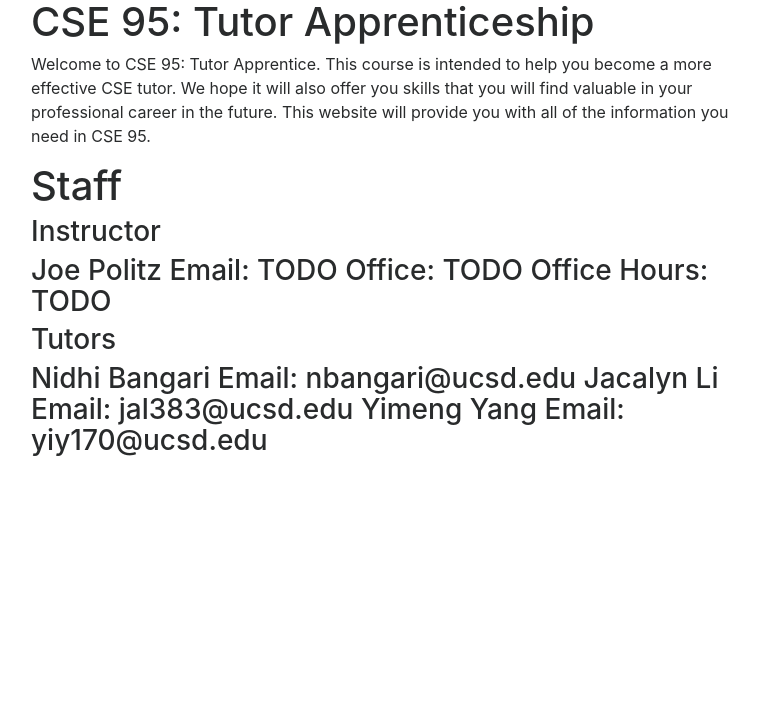
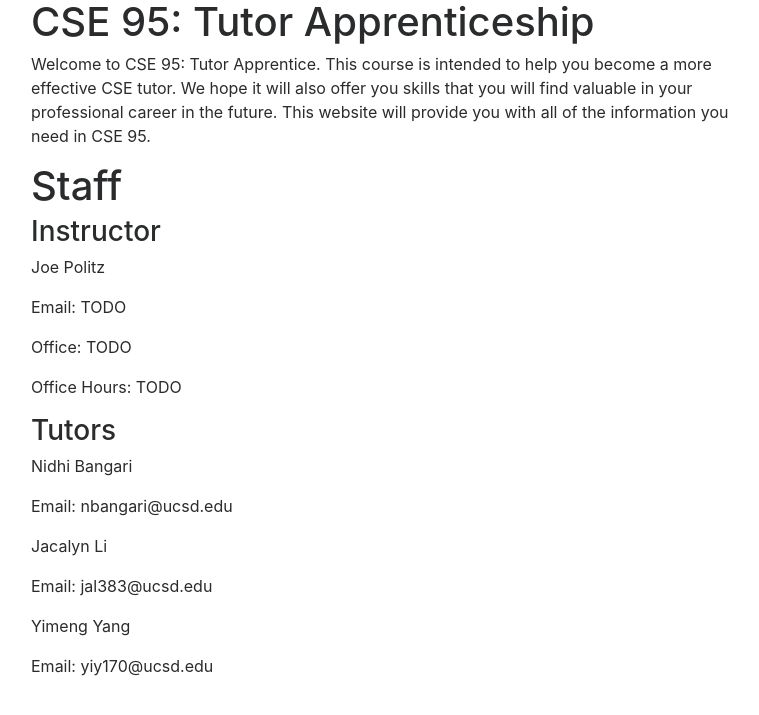
Before and after one commit to ucsd-cse95-f19/ucsd-cse95-f19.github.io, a Jekyll site: the page built from index.md, in a window 1280 px wide. Shown: the top 715 px of the page, without its empty margins (244-1003 px from the left). Built offline with Jekyll 4.4.1, drawn with Linux system fonts in a browser that asks for light colours; nearby versions of some CDN libraries.

```diff
--- a/index.md
+++ b/index.md
@@ -8,7 +8,7 @@ title: "CSE95 Fall 2018: Tutor Apprenticeship"
 Welcome to CSE 95: Tutor Apprentice. This course is intended to help you become a more effective CSE tutor. We hope it will also offer you skills that you will find valuable in your professional career in the future. This website will provide you with all of the information you need in CSE 95.
 
 # Staff
-<h3>Instructor<h3>
+<h3>Instructor</h3>
 Joe Politz
 
 Email: TODO
@@ -17,7 +17,7 @@ Office: TODO
 
 Office Hours: TODO
 
-<h3>Tutors<h3>
+<h3>Tutors</h3>
 Nidhi Bangari
 
 Email: nbangari@ucsd.edu
```
